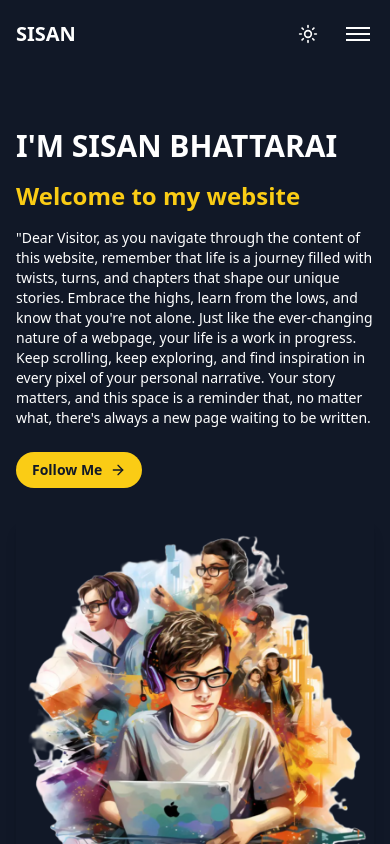
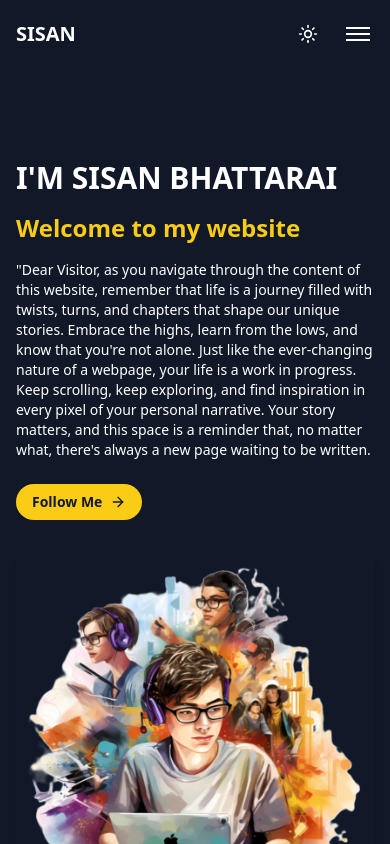
Before and after one commit to Seesonn/sisanwebsite, a React (Create React App) app: page / in a window 390 px wide. Shown: the top 844 px of the page. Built offline with nearby package versions, Linux system fonts and the light colour scheme.

Commit message:
Update port.js

```diff
--- a/src/port.js
+++ b/src/port.js
@@ -281,7 +281,7 @@ export default function Portfolio() {
       </div>
 
       <main className="container mx-auto px-4 pt-20">
-        <section id="home" className="min-h-screen flex flex-col justify-center py-12 sm:py-20">
+        <section id="home" className="min-h-screen flex flex-col justify-center py-20">
           <div className="flex flex-col md:flex-row items-center">
             <div className="md:w-1/2 mb-8 md:mb-0">
               <h2 className="text-3xl sm:text-4xl lg:text-5xl font-bold mb-4">I'M SISAN BHATTARAI</h2>
```
